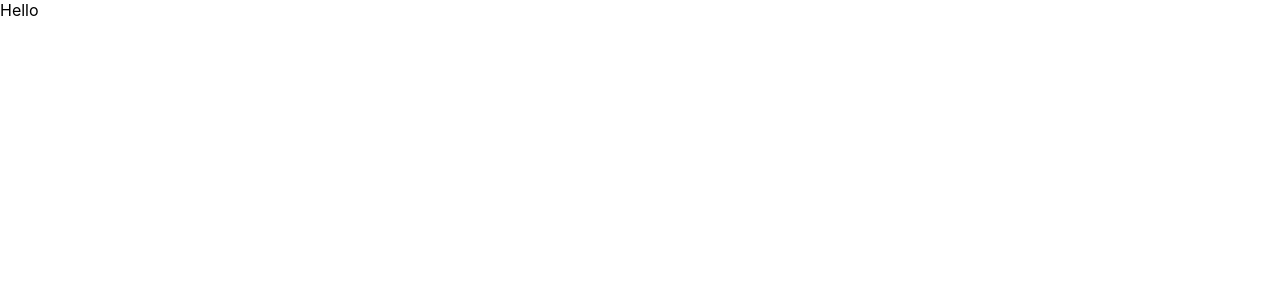
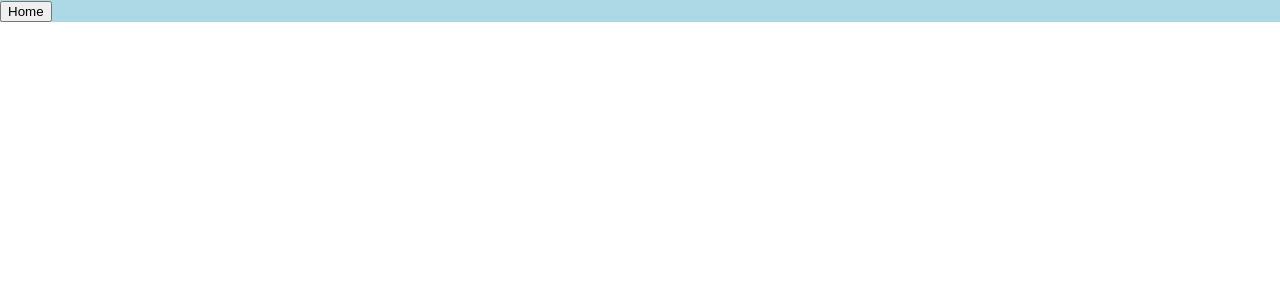
Before and after one commit to meesh3ll/cozyink, a React (Create React App) app in the folder cozy-ink/: page / in a window 1280 px wide. Shown: the top 300 px of the page. Built offline with nearby package versions, Linux system fonts and the light colour scheme.

Commit message:
made a home button ;[

```diff
--- a/cozy-ink/src/Tag.js
+++ b/cozy-ink/src/Tag.js
@@ -1,9 +1,9 @@
-function TagList() {
+const TagList = () => {
     return (
-        <div>
-            Hello
+        <div style={{background: "lightblue"}}>
+            <button>Home</button>
         </div>
     );
-}
+};
 
 export {TagList}
```
